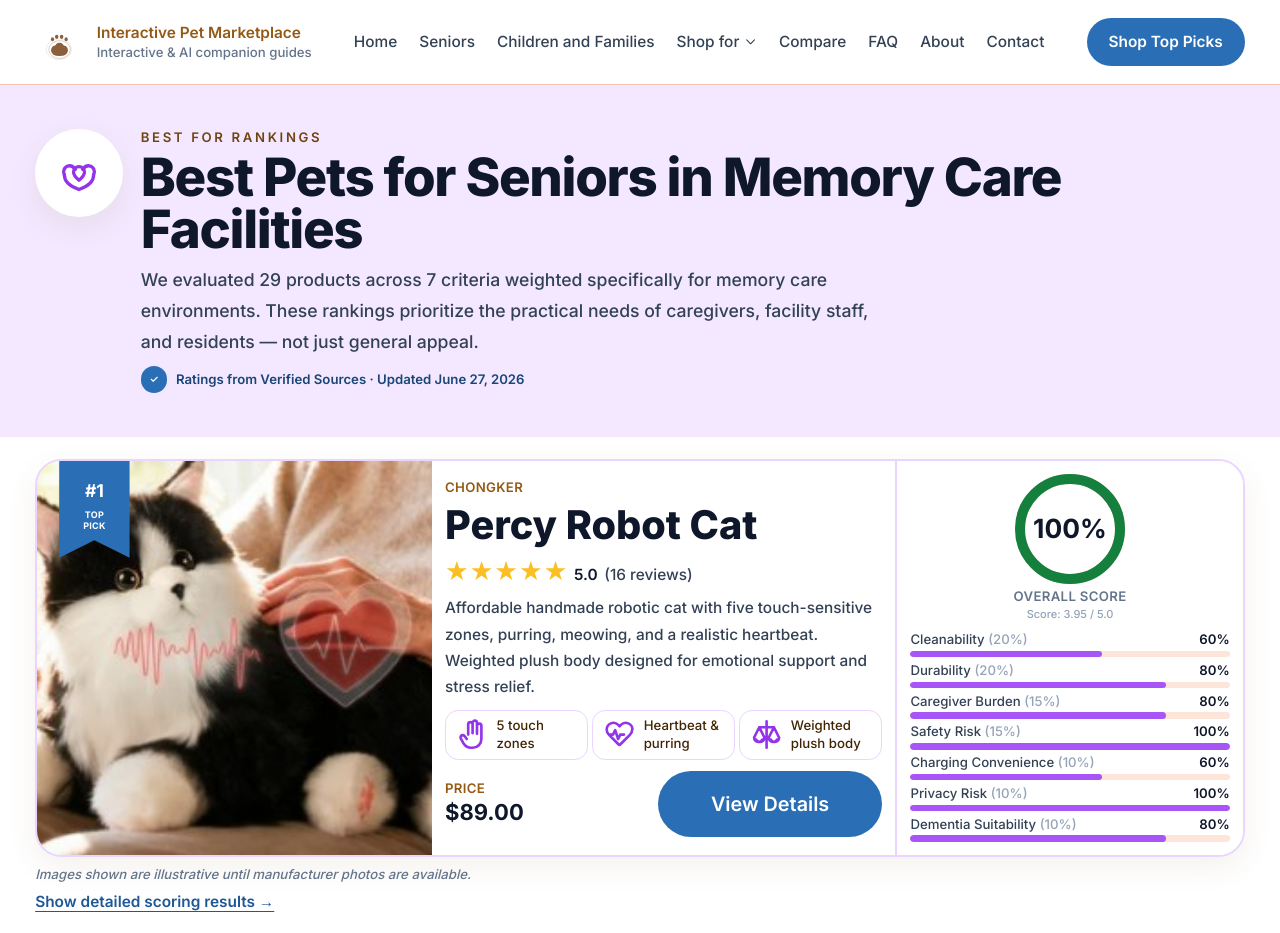
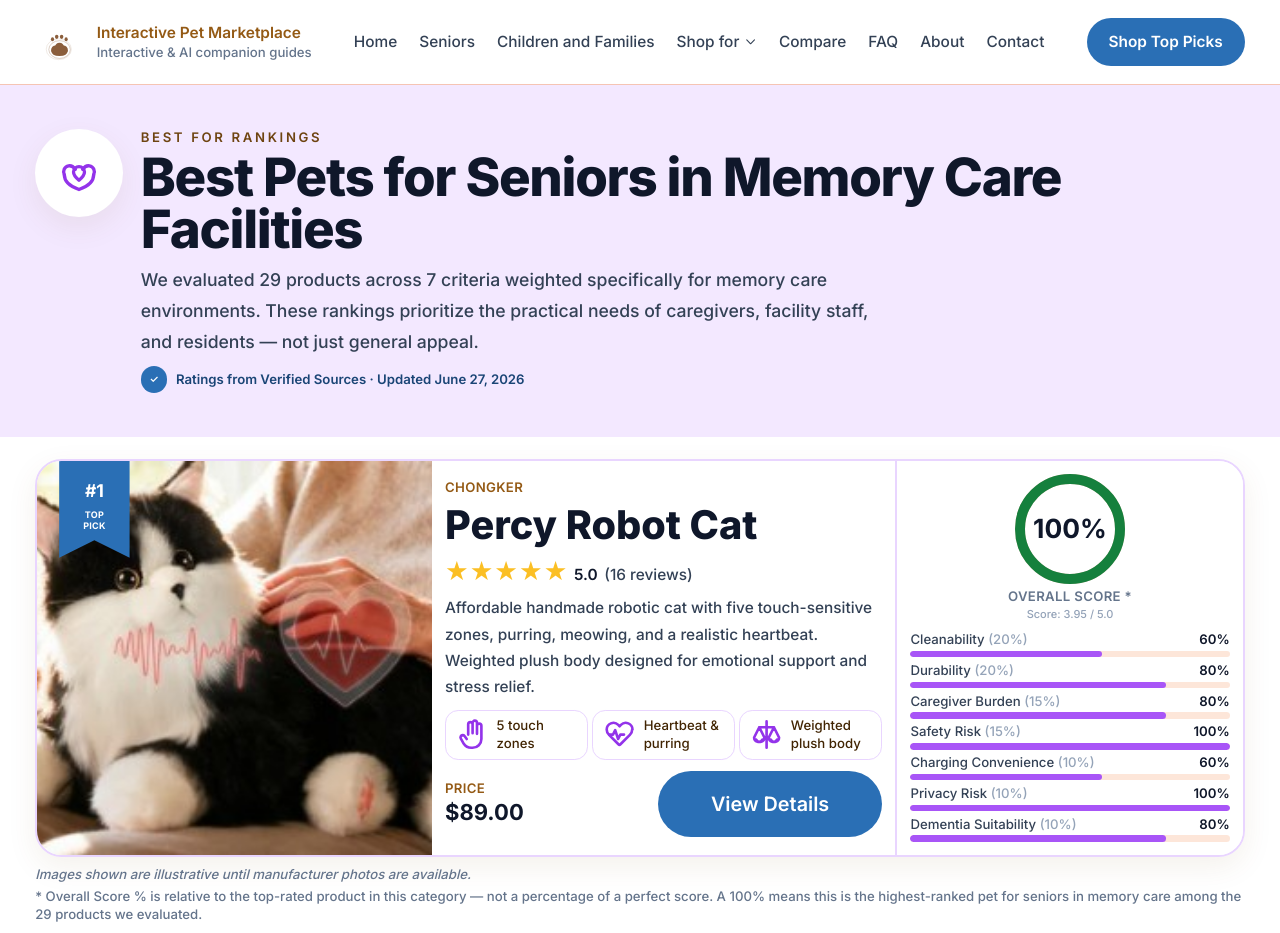
Before and after one commit to timsthomasson-cpu/Interactive-Pet-Marketplace, a Next.js app: page /best-for-memory-care in a window 1280 px wide. Shown: the top 933 px of the page. Built offline with nearby package versions, Linux system fonts and the light colour scheme.

Commit message:
Warm golden redesign, product images, layout cleanup

```diff
--- a/app/best-for-memory-care/page.tsx
+++ b/app/best-for-memory-care/page.tsx
@@ -200,6 +200,10 @@ export default function MemoryCarePage() {
             <p className="mt-2 text-xs text-slate-500 italic">
               Images shown are illustrative until manufacturer photos are available.
             </p>
+            <p className="mt-1 text-xs text-slate-500">
+              * Overall Score % is relative to the top-rated product in this category — not a percentage of a perfect score.
+              A 100% means this is the highest-ranked pet for seniors in memory care among the 29 products we evaluated.
+            </p>
             <div className="mt-1">
               <Link
                 href="/best-for-memory-care/scoring"
--- a/components/score-gauge.tsx
+++ b/components/score-gauge.tsx
@@ -53,7 +53,7 @@ export function ScoreGauge({
         </div>
       </div>
       <p className="mt-1 text-xs font-semibold uppercase tracking-wide text-slate-500">
-        Overall Score
+        Overall Score *
       </p>
       <p className="text-[11px] text-slate-400">Score: {rawScore.toFixed(2)} / 5.0</p>
     </div>
```
Also changed, not shown: 1 other file (tests, documents, lock files or other folders).
